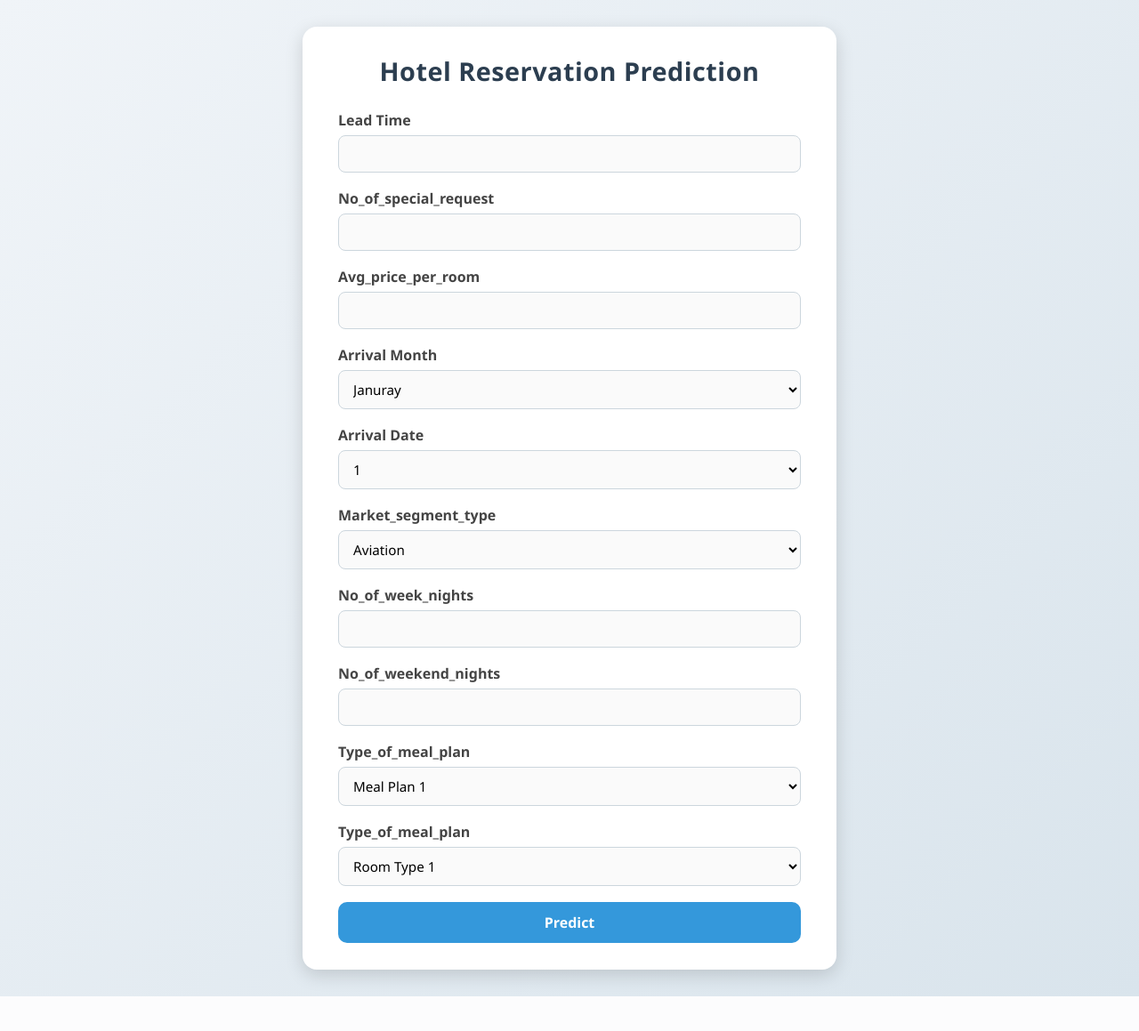
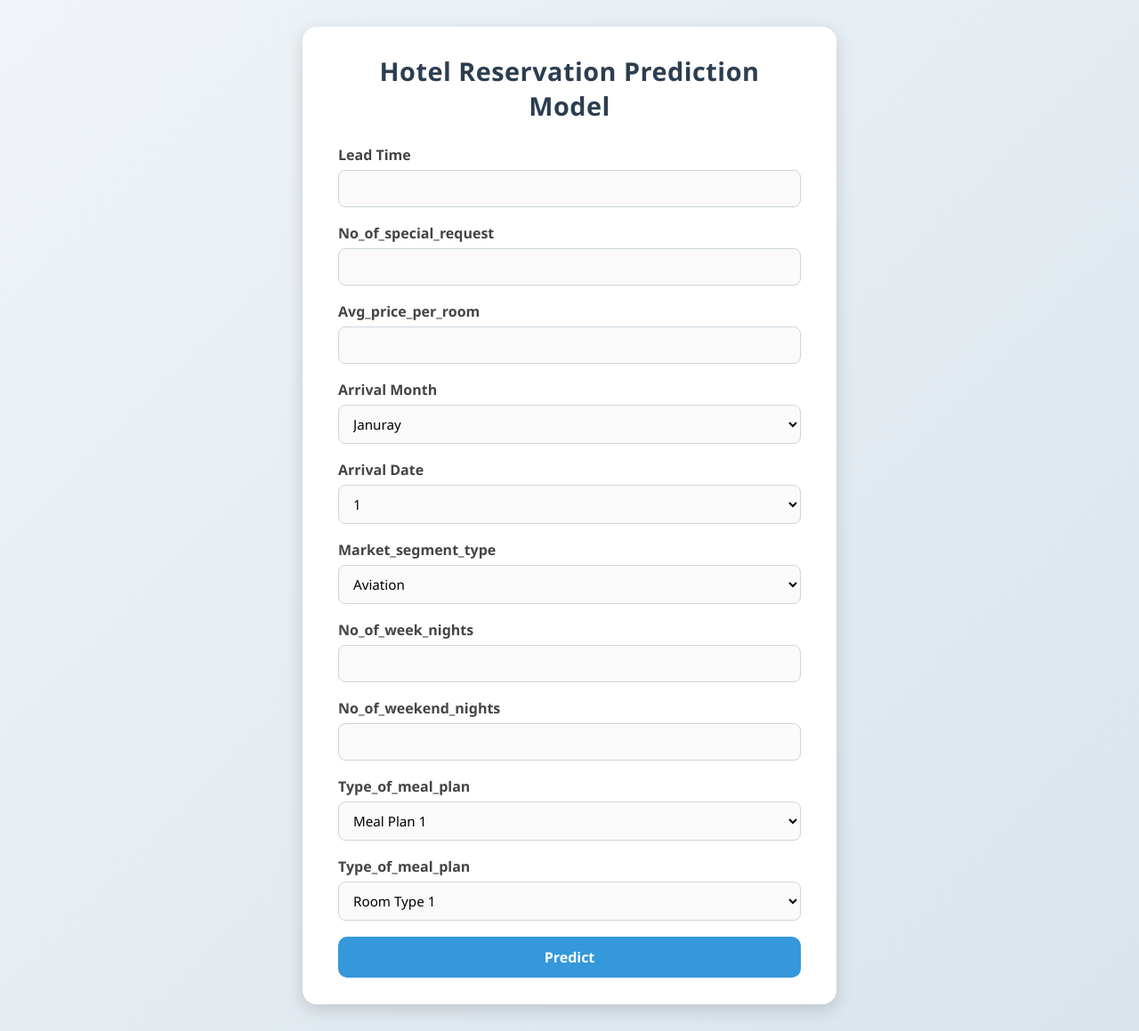
Before and after one commit to amasha476/MLOps-experiment-with-GKE-Kubernetes, a Flask app: page / in a window 1280 px wide. Shown: the whole page at 89% size. Before the commit the page ends 1120 px from the top, so only its background shows below. Run offline with Flask 3, Linux system fonts and the light colour scheme; parts of the project's set-up code (start-up, migrations or seed data) failed here and were passed over.

Commit message:
second commit

```diff
--- a/templates/index.html
+++ b/templates/index.html
@@ -10,7 +10,7 @@
 
 <body>
 <div class="container">
-    <h2>Hotel Reservation Prediction</h2>
+    <h2>Hotel Reservation Prediction Model</h2>
 
     <form method="POST">
         <div class="form-group">
```
